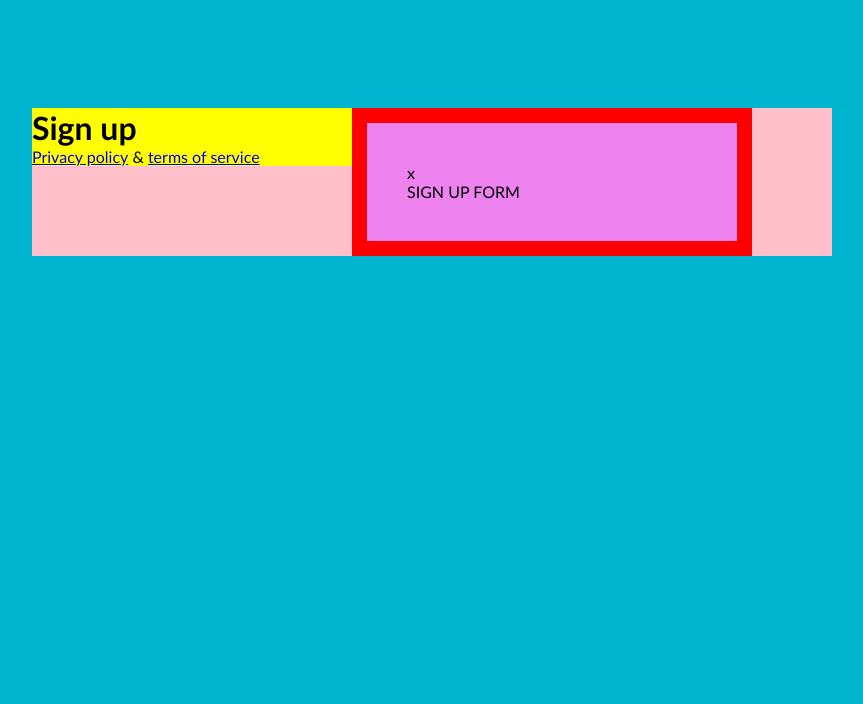
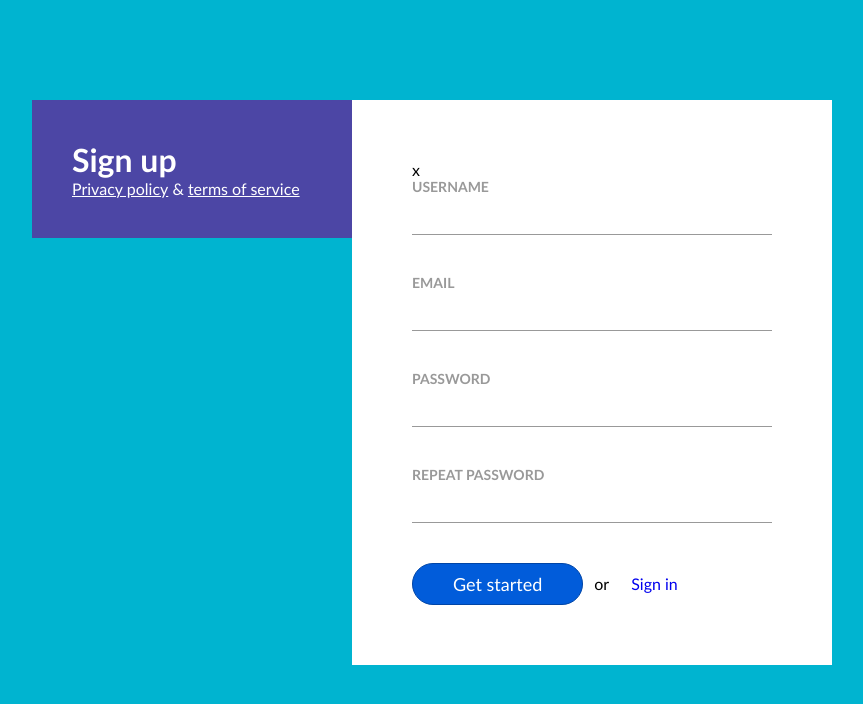
Before and after one commit to iluzych/6-sign-up, a plain HTML site: page index.html in a window 1280 px wide. Shown: the whole page, without its empty margins (208-1071 px from the left). Drawn offline with Linux system fonts and the light colour scheme.

Commit message:
form style

```diff
--- a/css/main.css
+++ b/css/main.css
@@ -1,10 +1,10 @@
+body,
 body * {
-    box-sizing: border-box;
   margin: 0;
   padding: 0;
   vertical-align: top;
+  box-sizing: border-box;
   font-family: 'Gill Sans', 'Gill Sans MT', Calibri, 'Trebuchet MS', sans-serif;
-
 }
 
 body {
@@ -14,47 +14,92 @@ body {
 .container {
   display: inline-block;
   width: 800px;
-    margin-top: 100px;
-    margin-left: calc((100% - 800px) / 2);
-    background-color: pink;
+  margin: 100px calc((100% - 800px) / 2) 0;
 }
 
 .left-column {
-    display: inline-block;
   width: 40%;
   float: left;
-    background-color: yellow;
+  padding: 40px;
+  background-color: #4c46a5;
+  color: #fff;
 }
 
 .main-title {
-
 }
 
 .bottom-links {
-
 }
 
 .bottom-links > a {
-
+  color: #fff;
 }
 
 .bottom-links > span {
-
 }
 
 .right-column {
-    display: inline-block;
-    width: calc(60% - 80px);
-    padding: 40px;
-    border: 15px solid red;
+  width: 60%;
+  padding: 60px;
   float: left;
-    background-color: violet;
+  background-color: #fff;
 }
 
 .close {
-
 }
 
 .form {
+  display: inline-block;
+  width: 100%;
+}
 
+.form-row {
+  display: inline-block;
+  width: 100%;
 }
+.form-row + .form-row {
+  margin-top: 40px;
+}
+
+label {
+  display: inline-block;
+  width: 100%;
+  color: #999;
+  text-transform: uppercase;
+  font-weight: bold;
+  font-size: 14px;
+  line-height: 15px;
+}
+
+input {
+  display: inline-block;
+  width: 100%;
+  font-size: 20px;
+  line-height: 1.8em;
+  border: none;
+  border-bottom: 1px solid #999;
+}
+
+button {
+  float: left;
+  padding: 10px 40px;
+  background-color: #015cda;
+  border: 1px solid #0045a7;
+  color: #fff;
+  font-size: 18px;
+  line-height: 20px;
+  border-radius: 21px;
+}
+
+.form-row > span {
+  float: left;
+  padding: 11px;
+  line-height: 20px;
+}
+
+.form-row > a {
+  float: left;
+  padding: 11px;
+  text-decoration: none;
+  line-height: 20px;
+}
--- a/index.html
+++ b/index.html
@@ -20,7 +20,27 @@
         <div class="right-column">
             <div class="close">x</div>
             <form class="form">
-                SIGN UP FORM
+                <div class="form-row">
+                    <label for="username">Username</label>
+                    <input id="username" type="text" required>
+                </div>
+                <div class="form-row">
+                    <label for="email">Email</label>
+                    <input id="email" type="email" required>
+                </div>
+                <div class="form-row">
+                    <label for="pass">Password</label>
+                    <input id="pass" type="password" required>
+                </div>
+                <div class="form-row">
+                    <label for="repass">Repeat password</label>
+                    <input id="repass" type="password" required>
+                </div>
+                <div class="form-row">
+                    <button type="submit">Get started</button>
+                    <span>or</span>
+                    <a href="#">Sign in</a>
+                </div>
             </form>
         </div>
     </main>
```
Lines whose indentation alone changed are shown as unchanged.
